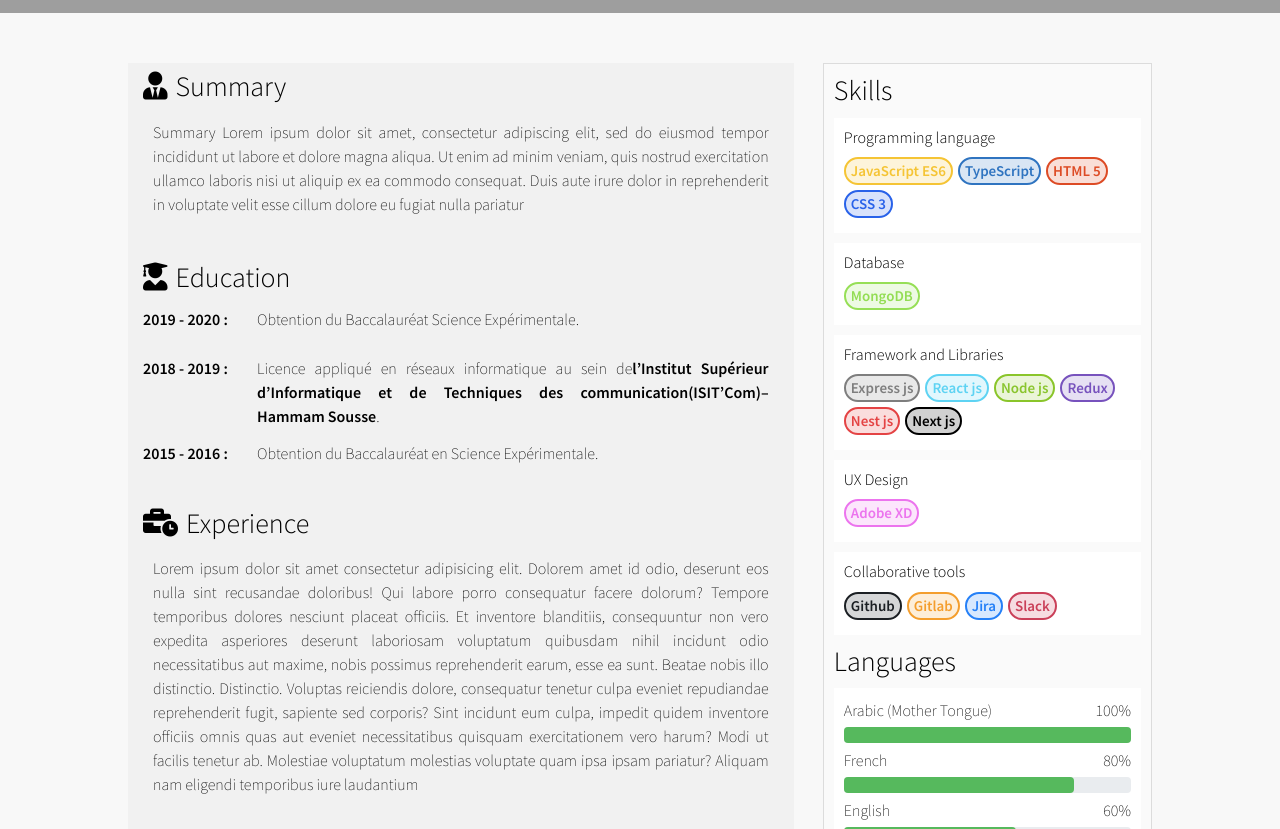
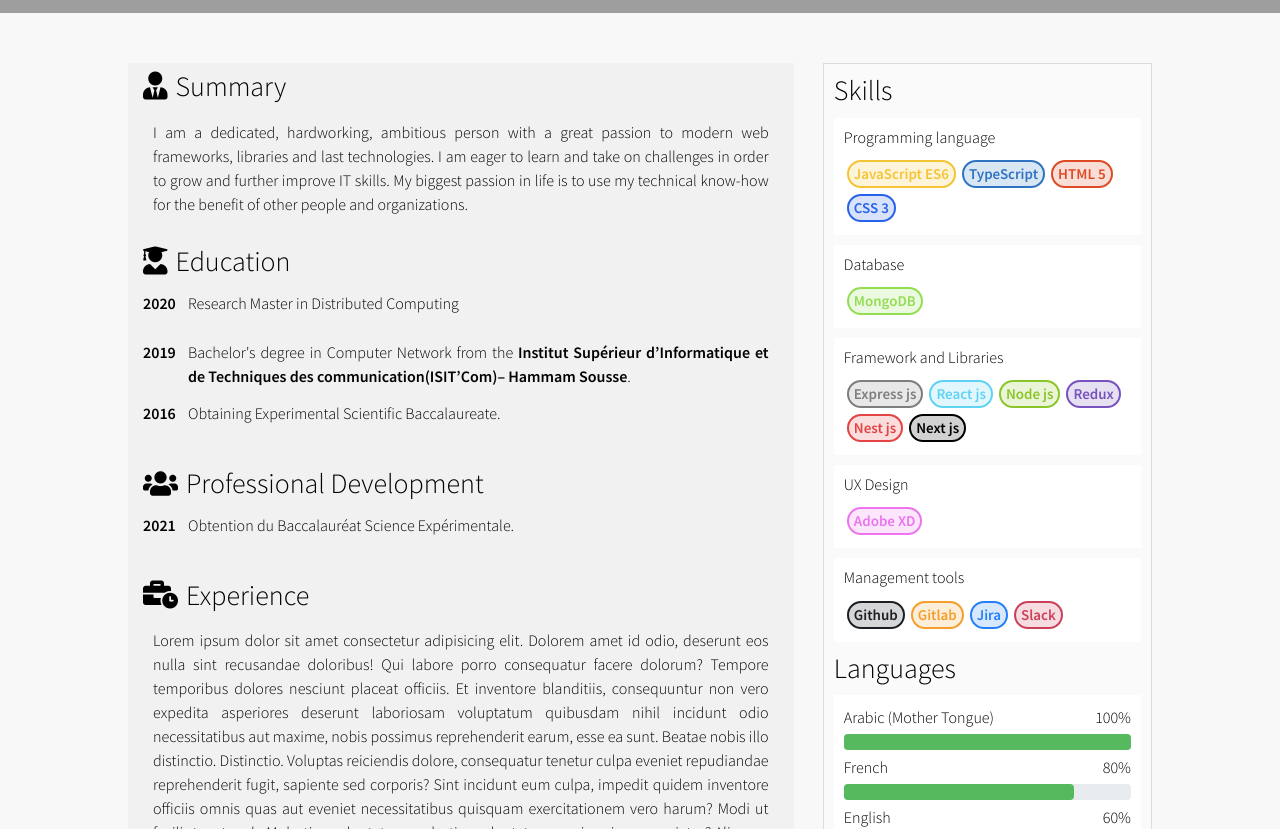
Before and after one commit to Khoubaib95/react-portfolio, a React (Create React App) app: page / in a window 1280 px wide. Shown: the part 720-1549 px from the top of the page. Built offline with nearby package versions, Linux system fonts and the light colour scheme; grey boxes are pictures that could not be loaded.

Commit message:
test & update & debug

```diff
--- a/package.json
+++ b/package.json
@@ -2,8 +2,6 @@
   "name": "react-portfolio",
   "version": "0.1.0",
   "private": true,
-  "proxy": "http://localhost:5000",
-  "homepage": ".",
   "dependencies": {
     "@testing-library/jest-dom": "^5.11.4",
     "@testing-library/react": "^11.1.0",
--- a/src/App.css
+++ b/src/App.css
@@ -1,4 +1,4 @@
-@import url("https://fonts.googleapis.com/css2?family=Source+Sans+Pro:wght@200;300;600&display=swap");
+@import url("https://fonts.googleapis.com/css2?family=Source+Sans+Pro:wght@300;400;600&display=swap");
 @import url("https://cdnjs.cloudflare.com/ajax/libs/font-awesome/5.15.1/css/all.min.css");
 
 html,
@@ -12,7 +12,7 @@ body {
 body {
   font-family: "Source Sans Pro", sans-serif !important;
   line-height: 1.5;
-  font-weight: 200;
+  font-weight: 300;
 }
 h1 {
   font-size: 2.5rem;
@@ -347,7 +347,7 @@ section {
   line-height: 18px;
   font-weight: bold;
   border-radius: 2em;
-  margin: 0 5px 5px 0;
+  margin: 3px;
 }
 #languages-skills {
   background-color: white;
@@ -395,7 +395,6 @@ h3 i {
   background-color: white;
   border-left: 5px solid blueviolet;
   cursor: pointer;
-  font-weight: 500;
 }
 .about_section:hover h3 {
   color: #26d0ce;
@@ -405,10 +404,10 @@ h3 i {
 }
 
 .education_list_year {
-  margin-right: 3%;
+  margin-right: 0;
   margin-bottom: 2%;
   margin-top: 2%;
-  min-width: 85px;
+  min-width: 35px;
   font-weight: 600;
 }
 .education_list_desc {
@@ -420,7 +419,7 @@ h3 i {
   border: 1px solid #26d0ce;
   position: fixed;
   right: 0;
-  top: 190px;
+  top: 93px;
   padding: 5px;
   cursor: pointer;
   background-color: #26d0ce;
@@ -481,7 +480,7 @@ h3 i {
     width: auto;
     padding: 0;
     right: 5px;
-    width: 115px;
+    width: 103px;
   }
   #home-main {
     flex-direction: column;
@@ -492,14 +491,11 @@ h3 i {
   #home-main {
     padding: 50px 5%;
   }
-  .education_list li {
-    flex-direction: column;
-  }
 }
 
 @media (max-width: 768px) {
   aside {
-    width: 95%;
+    width: 93.5%;
     margin: 20px auto;
   }
 }
@@ -572,8 +568,12 @@ h3 i {
   -webkit-box-shadow: 0px 0px 10px 5px rgba(0, 0, 0, 0.1);
   box-shadow: 0px 0px 10px 5px rgba(0, 0, 0, 0.1);
 }
+.project-card h4 {
+  font-weight: bold;
+  height: max-content;
+}
 .project-img-container {
-  width: 30%;
+  width: 33%;
   height: fit-content;
 }
 .project-img-container img {
@@ -594,14 +594,27 @@ h3 i {
   text-overflow: ellipsis;
   width: 95%;
 }
-.project-technologies,
-.project-mission {
+.project-attributes {
   display: flex;
   flex-wrap: wrap;
-  margin-top: 10px;
+  align-items: center;
+  min-height: 35px;
 }
-.project-mission {
+.project-attributes-value {
+  margin-left: 8px;
+}
+/*.project-attributes-preview-value {
+  justify-content: center;
+}*/
+.project-attributes-preview-value div {
+  margin: 0 5px 0 5px;
+}
+.project-tasks {
   flex-direction: column;
+}
+.project-tasks ul {
+  margin-left: 35px;
+  list-style-type: square;
 }
 .project-external-link {
   display: flex;
@@ -609,10 +622,10 @@ h3 i {
   align-items: center;
   flex-wrap: wrap;
 }
-.project-github {
+/*.project-github {
   width: fit-content;
   margin-left: 8px;
-}
+}*/
 .project-github-public {
   background-color: #1b1f232e;
   border: 2px solid #1b1f23;
@@ -620,7 +633,6 @@ h3 i {
   border-radius: 15px;
   padding: 2px 10px;
   cursor: pointer;
-  margin-bottom: 2px;
 }
 .project-github-private {
   background-color: #b9b9b92e;
@@ -629,7 +641,6 @@ h3 i {
   border-radius: 15px;
   padding: 2px 10px;
   cursor: not-allowed;
-  margin-bottom: 2px;
 }
 .project-website {
   border: 2px solid violet;
@@ -672,6 +683,9 @@ h3 i {
 @media (max-width: 425px) {
   .project-header-type {
     width: 100%;
+  }
+  .project-attributes-preview-value div {
+    margin: 5px 0;
   }
 }
 /*---------***-------   Project Page Style   ---------***-------*/
--- a/src/app.translation/lang/de.json
+++ b/src/app.translation/lang/de.json
@@ -15,13 +15,14 @@
   "home.summary": "Zusammenfassungl",
   "home.summary.content": "Zusammenfassungl Lorem ipsum dolor sit amet, consectetur adipiscing elit, sed do eiusmod tempor incididunt ut labore et dolore magna aliqua. Ut enim ad minim veniam, quis nostrud exercitation ullamco laboris nisi ut aliquip ex ea commodo consequat. Duis aute irure dolor in reprehenderit in voluptate velit esse cillum dolore eu fugiat nulla pariatur",
   "home.education": "Bildung",
+  "home.pro.dev": "Berufliche Entwicklung",
   "home.experience": "Erfahrung",
   "home.skills": "Kompetenzen",
   "home.skills.prog": "Programmiersprache",
   "home.skills.db": "Datenbank",
   "home.skills.fl": "Framework und Bibliotheken",
   "home.skills.design": "UX-Design",
-  "home.skills.col": "Kollaborative Tools",
+  "home.skills.col": "Management-Tools",
   "home.languages": "Sprachen",
   "home.languages.ar": "Arabische (Muttersprache)",
   "home.languages.fr": "Französisch",
@@ -41,6 +42,8 @@
   "project.tech": "Technologien",
   "project.preview": "Vorschau",
   "project.task": "Aufgabe",
+  "project.status": "Status",
+  "project.owner": "Eigentümer",
   "project.githube.public": "Siehe auf github",
   "project.githube.private": "Privat auf github",
   "blog.content": "Dieser Inhalt wird in Kürze verfügbar sein",
--- a/src/app.translation/lang/en.json
+++ b/src/app.translation/lang/en.json
@@ -13,15 +13,20 @@
   "header.from": "i'm from",
   "header.location": "Tunisia, Sousse",
   "home.summary": "Summary",
-  "home.summary.content": "Summary Lorem ipsum dolor sit amet, consectetur adipiscing elit, sed do eiusmod tempor incididunt ut labore et dolore magna aliqua. Ut enim ad minim veniam, quis nostrud exercitation ullamco laboris nisi ut aliquip ex ea commodo consequat. Duis aute irure dolor in reprehenderit in voluptate velit esse cillum dolore eu fugiat nulla pariatur",
+  "home.summary.content": "I am a dedicated, hardworking, ambitious person with a great passion to modern web frameworks, libraries and last technologies. I am eager to learn and take on challenges in order to grow and further improve IT skills. My biggest passion in life is to use my technical know-how for the benefit of other people and organizations.",
   "home.education": "Education",
+  "home.education.bac": "Obtaining Experimental Scientific Baccalaureate.",
+  "home.education.bachelor": "Bachelor's degree in Computer Network from the ",
+  "home.education.master": "Research Master in Distributed Computing",
+  "home.education.bachelor.inst": "Institut",
+  "home.pro.dev": "Professional Development",
   "home.experience": "Experience",
   "home.skills": "Skills",
   "home.skills.prog": "Programming language",
   "home.skills.db": "Database",
   "home.skills.fl": "Framework and Libraries",
   "home.skills.design": "UX Design",
-  "home.skills.col": "Collaborative tools",
+  "home.skills.col": "Management tools",
   "home.languages": "Languages",
   "home.languages.ar": "Arabic (Mother Tongue)",
   "home.languages.fr": "French",
@@ -40,7 +45,9 @@
   "contact.copy": "copied",
   "project.tech": "Technologies",
   "project.preview": "Preview",
-  "project.task":"Task",
+  "project.task": "Task",
+  "project.status": "Status",
+  "project.owner": "Owner",
   "project.githube.public": "See on github",
   "project.githube.private": "Private on github",
   "blog.content": "This content is going to be available soon",
--- a/src/components/homeMainContent/index.tsx
+++ b/src/components/homeMainContent/index.tsx
@@ -1,17 +1,5 @@
 import { FormattedMessage } from "react-intl";
-import {
-  ES6,
-  TypeScript,
-  Html5,
-  Css3,
-  MongoDB,
-  Expressjs,
-  Nodejs,
-  Reactjs,
-  Redux,
-  Nestjs,
-  Nextjs,
-} from "../technologies/index";
+import { Bage } from "../technologies/index";
 const MainContent = () => (
   <main id="home-main">
     <section id="home-main-section">
@@ -20,7 +8,7 @@ const MainContent = () => (
           <i className="fas fa-user-tie" />
           <FormattedMessage id="home.summary" />
         </h3>
-        <p>
+        <p style={{ marginBottom: "0" }}>
           <FormattedMessage id="home.summary.content" />
         </p>
       </div>
@@ -31,26 +19,43 @@ const MainContent = () => (
         </h3>
         <ul className="education_list">
           <li>
-            <span className="education_list_year">2019 - 2020 :</span>
+            <span className="education_list_year">2020 </span>
             <p className="education_list_desc">
-              Obtention du Baccalauréat Science Expérimentale.
+              <FormattedMessage id="home.education.master" />
             </p>
           </li>
           <li>
-            <span className="education_list_year">2018 - 2019 :</span>
+            <span className="education_list_year">2019 </span>
             <p className="education_list_desc">
-              Licence appliqué en réseaux informatique au sein de
+              <FormattedMessage id="home.education.bachelor" />
               <b>
-                l’Institut Supérieur d’Informatique et de Techniques des
-                communication(ISIT’Com)– Hammam Sousse
+                <FormattedMessage id="home.education.bachelor.inst" /> Supérieur
+                d’Informatique et de Techniques des communication(ISIT’Com)–
+                Hammam Sousse
               </b>
               .
             </p>
           </li>
           <li>
-            <span className="education_list_year">2015 - 2016 :</span>
+            <span className="education_list_year">2016 </span>
             <p className="education_list_desc">
-              Obtention du Baccalauréat en Science Expérimentale.
+              <FormattedMessage id="home.education.bac" />
+            </p>
+          </li>
+        </ul>
+      </div>
+      <div className="about_section">
+        <h3 style={{ display: "flex", alignItems: "center" }}>
+          <i className="fas fa-users" />
+          <span>
+            <FormattedMessage id="home.pro.dev" />
+          </span>
+        </h3>
+        <ul className="education_list">
+          <li>
+            <span className="education_list_year">2021 </span>
+            <p className="education_list_desc">
+              Obtention du Baccalauréat Science Expérimentale.
             </p>
           </li>
         </ul>
@@ -89,10 +94,10 @@ const MainContent = () => (
             <FormattedMessage id="home.skills.prog" />
           </h4>
           <div className="skills-list">
-            <ES6 />
-            <TypeScript />
-            <Html5 />
-            <Css3 />
+            <Bage name="JavaScript ES6" color="f5c434" />
+            <Bage name="TypeScript" color="2f74c0" />
+            <Bage name="HTML 5" color="dd4b25" />
+            <Bage name="CSS 3" color="2962e9" />
           </div>
         </div>
         <div className="skills-container">
@@ -100,7 +105,7 @@ const MainContent = () => (
             <FormattedMessage id="home.skills.db" />
           </h4>
           <div className="skills-list">
-            <MongoDB />
+            <Bage name="MongoDB" color="93dd53" />
           </div>
         </div>
         <div className="skills-container">
@@ -108,12 +113,12 @@ const MainContent = () => (
             <FormattedMessage id="home.skills.fl" />
           </h4>
           <div className="skills-list">
-            <Expressjs />
-            <Reactjs />
-            <Nodejs />
-            <Redux />
-            <Nestjs />
-            <Nextjs />
+            <Bage name="Express js" color="7e7e7e" />
+            <Bage name="React js" color="5ed3f3" />
+            <Bage name="Node js" color="8ac52a" />
+            <Bage name="Redux" color="7752bd" />
+            <Bage name="Nest js" color="e44344" />
+            <Bage name="Next js" color="000000" />
           </div>
         </div>
       </div>
@@ -122,16 +127,7 @@ const MainContent = () => (
           <FormattedMessage id="home.skills.design" />
         </h4>
         <div className="skills-list">
-          <div
-            className="skills"
-            style={{
-              color: "#ec74ee",
-              backgroundColor: "#ec74ee2e",
-              borderColor: "#ec74ee",
-            }}
-          >
-            Adobe XD
-          </div>
+          <Bage name="Adobe XD" color="ec74ee" />
         </div>
       </div>
       <div className="skills-container">
@@ -139,47 +135,10 @@ const MainContent = () => (
           <FormattedMessage id="home.skills.col" />
         </h4>
         <div className="skills-list">
-          <div
-            className="skills"
-            style={{
-              color: "#1b1f23",
-              backgroundColor: "#1b1f232e",
-              borderColor: "#1b1f23",
-            }}
-          >
-            Github
-          </div>
-
-          <div
-            className="skills"
-            style={{
-              color: "#f49e2d",
-              backgroundColor: "#f49e2d2e",
-              borderColor: "#f49e2d",
-            }}
-          >
-            Gitlab
-          </div>
-          <div
-            className="skills"
-            style={{
-              color: "#2580f7",
-              backgroundColor: "#2580f72e",
-              borderColor: "#2580f7",
-            }}
-          >
-            Jira
-          </div>
-          <div
-            className="skills"
-            style={{
-              color: "#ca4059",
-              backgroundColor: "#ca40592e",
-              borderColor: "#ca4059",
-            }}
-          >
-            Slack
-          </div>
+          <Bage name="Github" color="1b1f23" />
+          <Bage name="Gitlab" color="f49e2d" />
+          <Bage name="Jira" color="2580f7" />
+          <Bage name="Slack" color="ca4059" />
         </div>
       </div>
       <div>
--- a/src/components/technologies/index.tsx
+++ b/src/components/technologies/index.tsx
@@ -1,8 +1,6 @@
-export type techPropType = {
-  name: string;
-  color: string;
-};
-export const Tech = (props: techPropType) => (
+import { techType } from "../../@types/types";
+
+export const Bage = (props: techType) => (
   <div
     className="skills"
     style={{
@@ -14,142 +12,3 @@ export const Tech = (props: techPropType) => (
     {props.name}
   </div>
 );
-
-export const ES6 = () => (
-  <div
-    className="skills"
-    style={{
-      color: "#f5c434",
-      backgroundColor: "#f5c4342e",
-      borderColor: "#f5c434",
-    }}
-  >
-    JavaScript ES6
-  </div>
-);
-
-export const TypeScript = () => (
-  <div
-    className="skills"
-    style={{
-      color: "#2f74c0",
-      backgroundColor: "#2f74c02e",
-      borderColor: "#2f74c0",
-    }}
-  >
-    TypeScript
-  </div>
-);
-
-export const Html5 = () => (
-  <div
-    className="skills"
-    style={{
-      color: "#dd4b25",
-      backgroundColor: "#dd4b252e",
-      borderColor: "#dd4b25",
-    }}
-  >
-    HTML 5
-  </div>
-);
-
-export const Css3 = () => (
-  <div
-    className="skills"
-    style={{
-      color: "#2962e9",
-      backgroundColor: "#2962e92e",
-      borderColor: "#2962e9",
-    }}
-  >
-    CSS 3
-  </div>
-);
-export const MongoDB = () => (
-  <div
-    className="skills"
-    style={{
-      color: "#93dd53",
-      backgroundColor: "#91dc5029",
-      borderColor: "#96df56",
-    }}
-  >
-    MongoDB
-  </div>
-);
-export const Expressjs = () => (
-  <div
-    className="skills"
-    style={{
-      color: "#7e7e7e",
-      backgroundColor: "#7e7e7e2e",
-      borderColor: "#7e7e7e",
-    }}
-  >
-    Express js
-  </div>
-);
-
-export const Reactjs = () => (
-  <div
-    className="skills"
-    style={{
-      backgroundColor: "#5ed3f32e",
-      color: "#5ed3f3",
-      borderColor: "#5ed3f3",
-    }}
-  >
-    React js
-  </div>
-);
-export const Nodejs = () => (
-  <div
-    className="skills"
-    style={{
-      backgroundColor: "#8ac52a2e",
-      color: "#8ac52e",
-      borderColor: "#8ac52a",
-    }}
-  >
-    Node js
-  </div>
-);
-
-export const Redux = () => (
-  <div
-    className="skills"
-    style={{
-      color: " #7752bd",
-      borderColor: "#7752bd",
-      backgroundColor: "#7752bd2e",
-    }}
-  >
-    Redux
-  </div>
-);
-
-export const Nestjs = () => (
-  <div
-    className="skills"
-    style={{
-      color: "#e44344",
-      backgroundColor: "#e443442e",
-      borderColor: "#e44344",
-    }}
-  >
-    Nest js
-  </div>
-);
-export const Nextjs = () => (
-  <div
-    className="skills"
-    style={{
-      color: "#000000",
-      backgroundColor: "#0000002e",
-      borderColor: "#000000",
-    }}
-  >
-    Next js
-  </div>
-);
--- a/src/pages/contact/index.tsx
+++ b/src/pages/contact/index.tsx
@@ -193,11 +193,11 @@ function Contact(language: { language: string }) {
                         }}
                       />
                       <h2>
-                        Message sent{" "}
+                        Message sent
                         <i
                           style={{ fontSize: "22px" }}
                           className="fas fa-check"
-                        ></i>
+                        />
                       </h2>
                       <span style={{ fontSize: "20px" }}>
                         Thanks for being in touch
```
Also changed, not shown: src/@types/types.tsx (+12 -2 lines), src/app.translation/lang/fr.json (+9 -2 lines), src/components/projectCard/index.tsx (+68 -18 lines).
